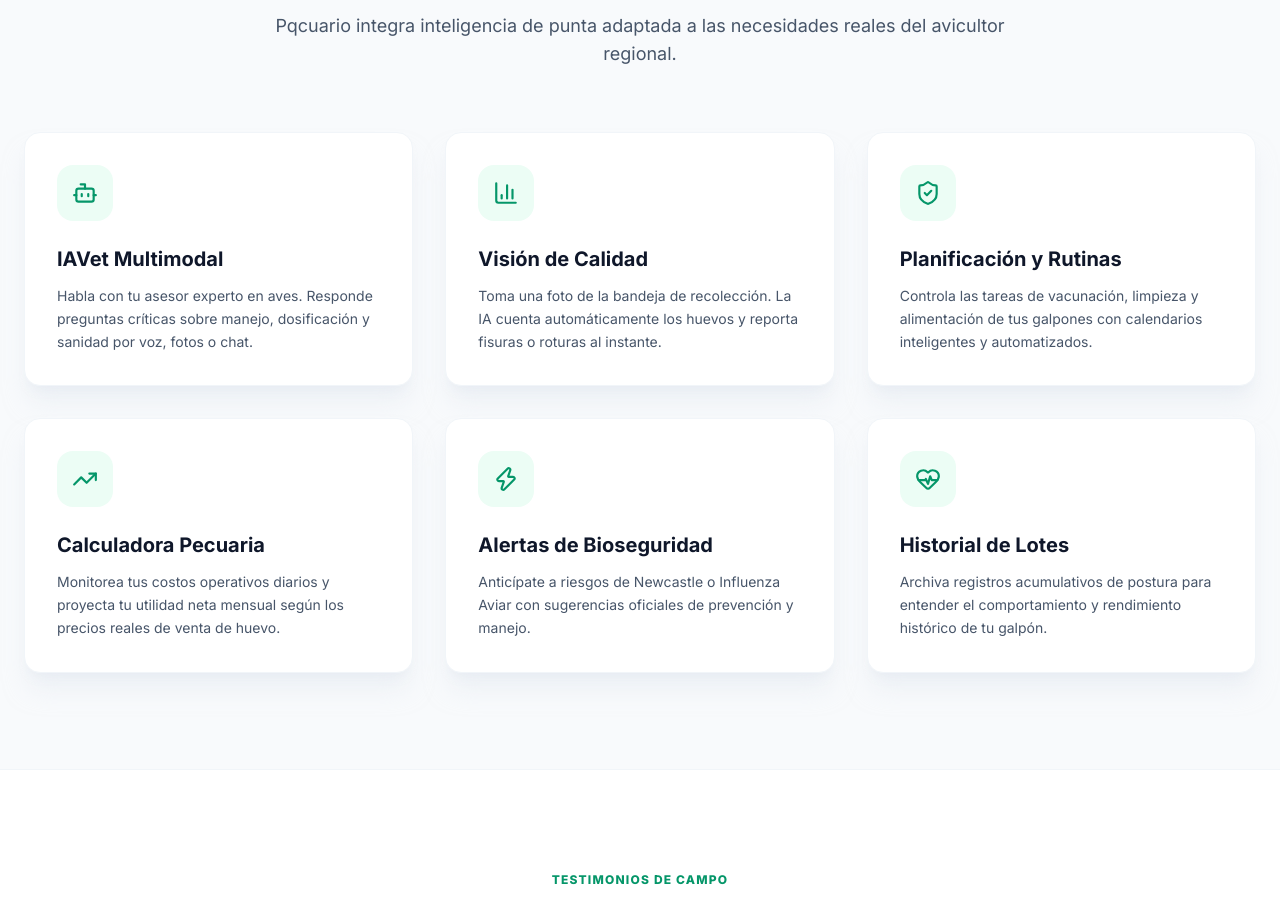
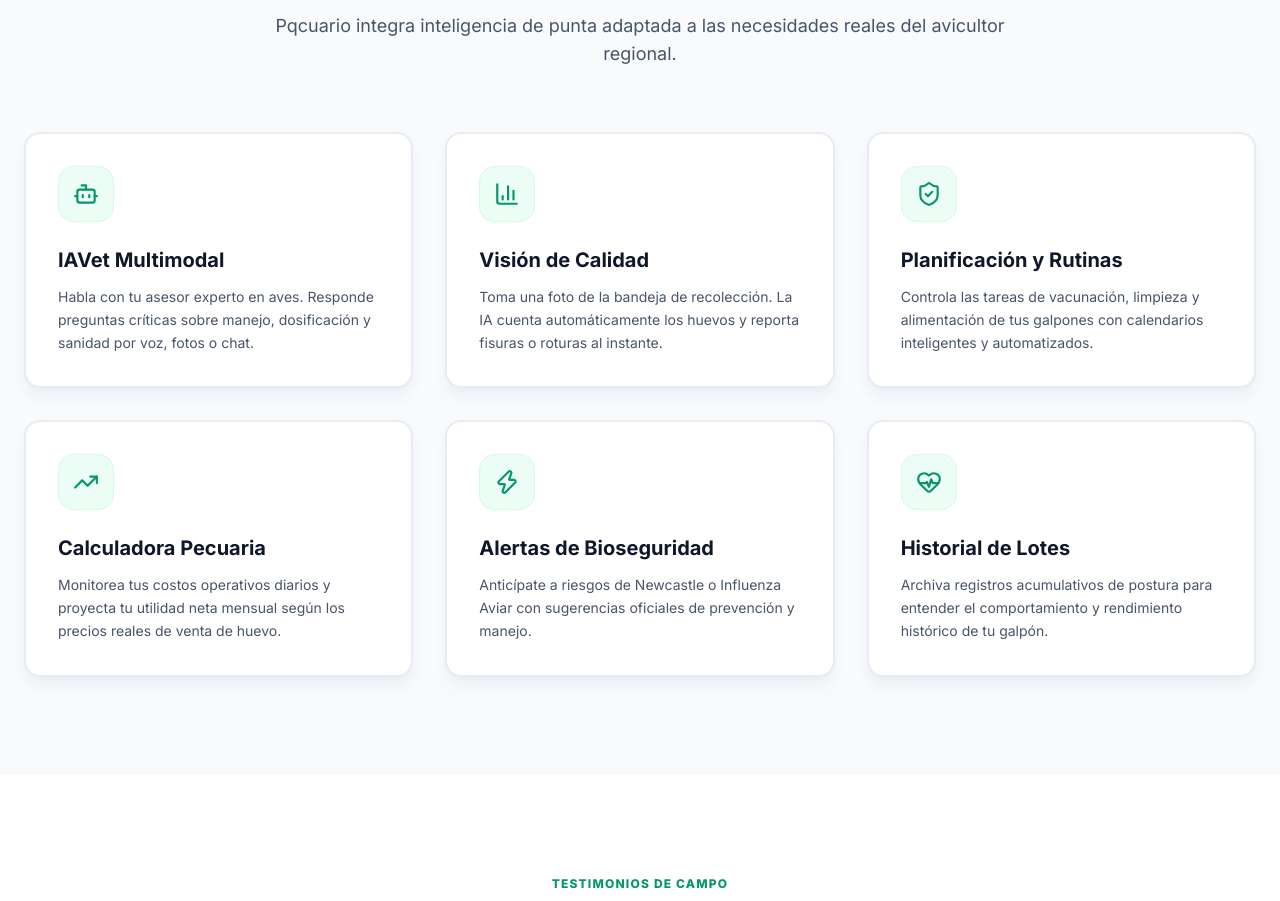
Before and after one commit to Frankiga-GA/Pqcuario, a React (Vite) app: page / in a window 1280 px wide. Shown: the part 1220-2121 px from the top of the page. Built offline with nearby package versions, Linux system fonts and the light colour scheme; no server answers.

Commit message:
Enhance LandingPage FeatureCard visual pop with thicker borders, deep shadow depth, top color gradients, and micro-hover icon transitions.

```diff
--- a/src/components/LandingPage.jsx
+++ b/src/components/LandingPage.jsx
@@ -4,12 +4,16 @@
 
 function FeatureCard({ icon: Icon, title, description }) {
   return (
-    <div className="bg-white p-8 rounded-2xl border border-slate-100 shadow-xl shadow-slate-200/50 transition-all duration-300 hover:-translate-y-2 hover:shadow-2xl hover:border-emerald-100 group">
-      <div className="w-14 h-14 rounded-2xl bg-emerald-50 flex items-center justify-center mb-6 transition-transform duration-300 group-hover:scale-110">
-        <Icon size={26} className="text-emerald-600" />
+    <div className="bg-white p-8 rounded-2xl border-2 border-slate-200/80 shadow-lg shadow-slate-200/60 transition-all duration-300 hover:-translate-y-2 hover:shadow-2xl hover:shadow-emerald-900/10 hover:border-emerald-500 group relative overflow-hidden flex flex-col justify-between">
+      {/* Top glowing decorative accent */}
+      <div className="absolute top-0 left-0 right-0 h-1 bg-gradient-to-r from-emerald-500 to-teal-500 opacity-0 group-hover:opacity-100 transition-opacity duration-300" />
+      <div>
+        <div className="w-14 h-14 rounded-2xl bg-emerald-50 border border-emerald-100/80 flex items-center justify-center mb-6 transition-all duration-300 group-hover:scale-110 group-hover:bg-emerald-600">
+          <Icon size={26} className="text-emerald-600 transition-colors duration-300 group-hover:text-white" />
+        </div>
+        <h3 className="text-xl font-bold text-slate-900 mb-3">{title}</h3>
+        <p className="text-slate-600 leading-relaxed text-sm">{description}</p>
       </div>
-      <h3 className="text-xl font-bold text-slate-900 mb-3">{title}</h3>
-      <p className="text-slate-600 leading-relaxed text-sm">{description}</p>
     </div>
   );
 }
```
